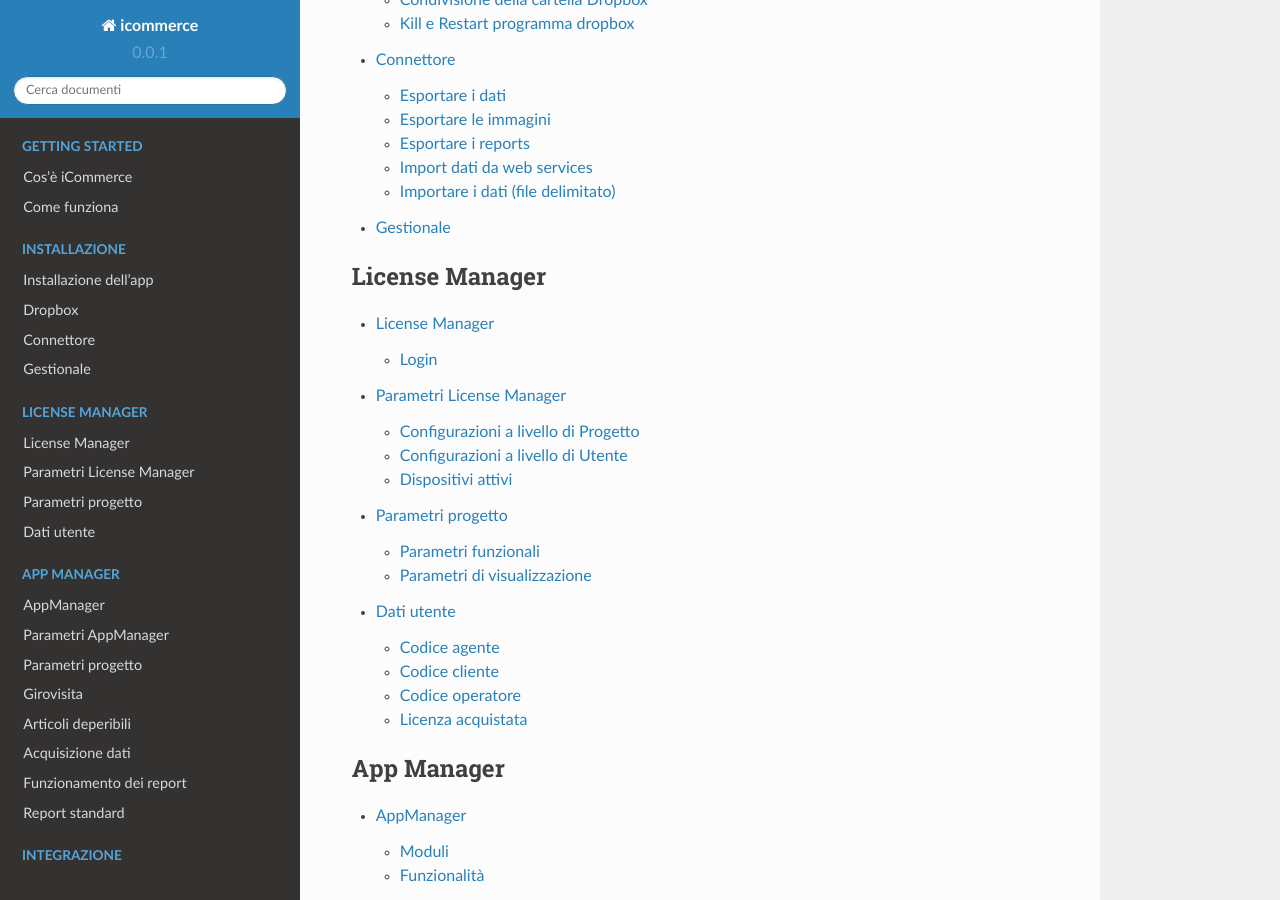
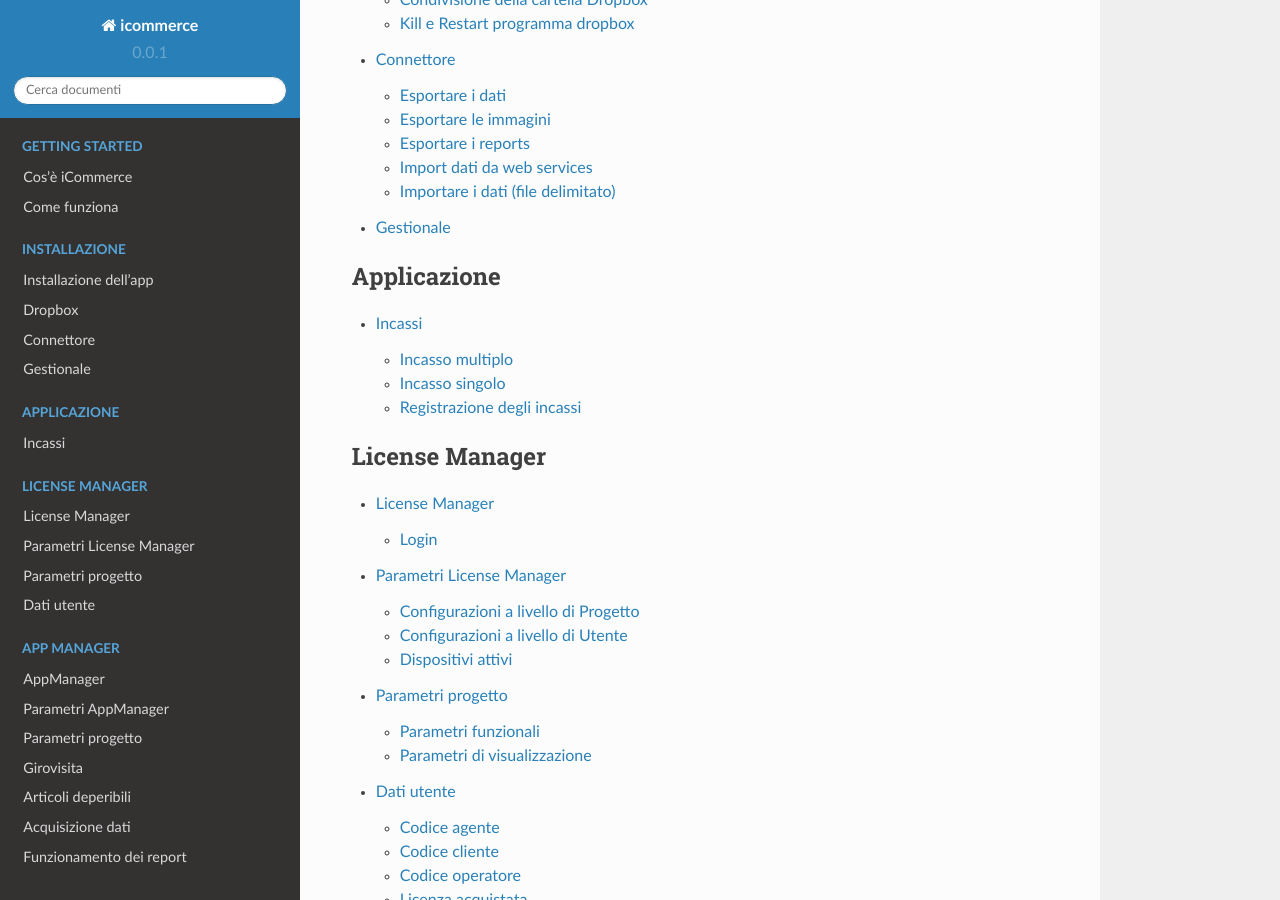
Before and after one commit to wedoit-io/doc-icommerce, a Sphinx documentation site: the page built from source/index.rst, in a window 1280 px wide and 900 px high, scrolled down 964 px. Built offline with Sphinx 7.4.7 and the Read the Docs theme 2.0.0, drawn with Linux system fonts in a browser that asks for light colours.

Commit message:
Update index.rst

```diff
--- a/source/index.rst
+++ b/source/index.rst
@@ -30,6 +30,14 @@
   dropbox
   connettore
   gestionale
+
+.. _application_main:
+
+.. toctree::
+  :maxdepth: 2
+  :caption: Applicazione
+
+  incassi
 
 .. _lm_main:
 
```
